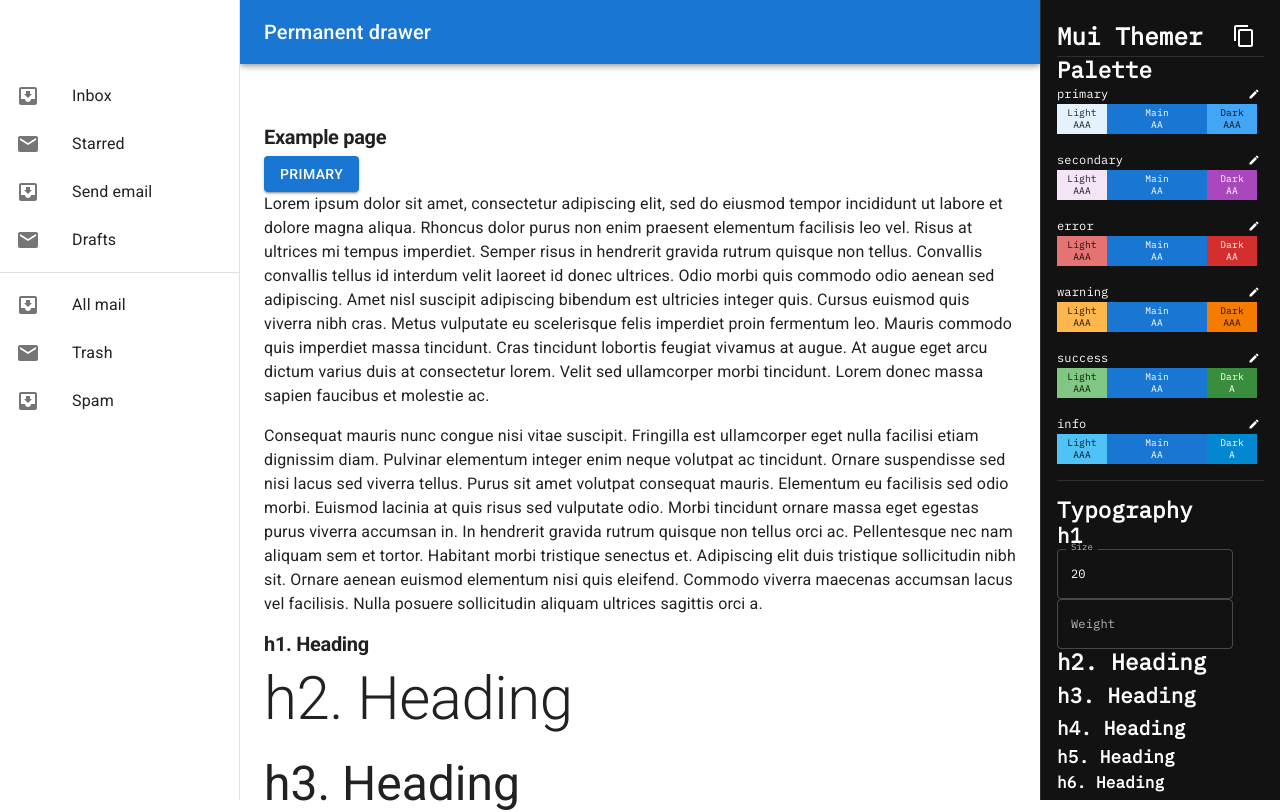
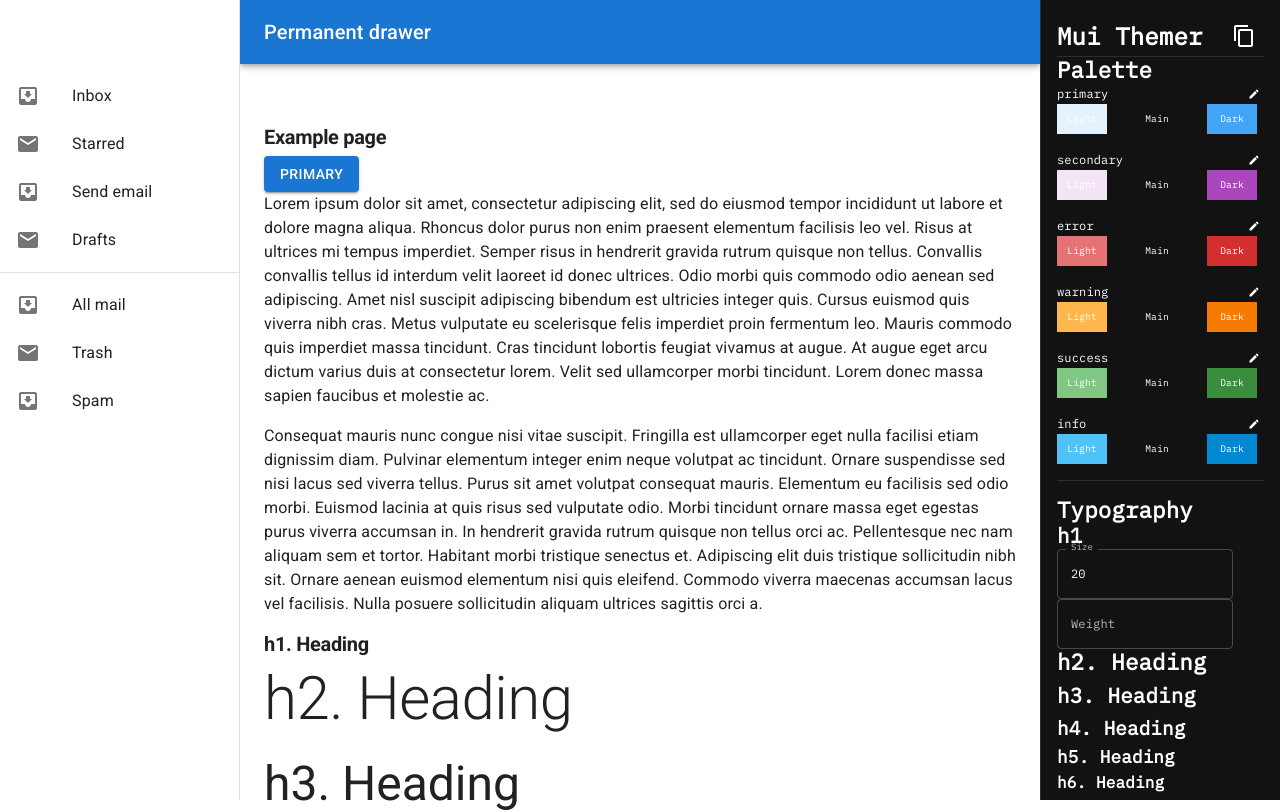
Before and after one commit to sernstberger/mui-themer, a React (Vite) app in the folder mui-themer/: page / in a window 1280 px wide. Shown: the top 812 px of the page. Built offline with nearby package versions, Linux system fonts and the light colour scheme.

Commit message:
improved color a bit

```diff
--- a/mui-themer/src/app/Components/ColorSwatch.tsx
+++ b/mui-themer/src/app/Components/ColorSwatch.tsx
@@ -17,9 +17,10 @@ const getAccessibilityRating = (contrast: number) => {
 
 export const ColorSwatch = ({ label, color, ...rest }: ColorSwatchProps) => {
   const theme = useTheme();
-  const contrastText = theme.palette.getContrastText(color);
-  const contrastRatio = chroma.contrast(color, contrastText);
-  const accessibilityRating = getAccessibilityRating(contrastRatio);
+  // console.log('$$$theme', color);
+  // const contrastText = theme.palette.getContrastText(color);
+  // const contrastRatio = chroma.contrast(color, contrastText);
+  // const accessibilityRating = getAccessibilityRating(contrastRatio);
 
   return (
     <Box
@@ -35,12 +36,12 @@ export const ColorSwatch = ({ label, color, ...rest }: ColorSwatchProps) => {
         ...rest.sx,
       }}
     >
-      <Typography variant="body2" color={contrastText}>
+      <Typography variant="body2" color="#FFFFFF">
         {label}
       </Typography>
-      <Typography variant="body2" color={contrastText}>
+      {/* <Typography variant="body2" color={contrastText}>
         {accessibilityRating}
-      </Typography>
+      </Typography> */}
     </Box>
   );
 };
--- a/mui-themer/src/app/Components/ColorSwatchList.tsx
+++ b/mui-themer/src/app/Components/ColorSwatchList.tsx
@@ -3,7 +3,7 @@ import { ColorProps, ColorSwatch } from './ColorSwatch';
 
 interface ColorSwatchListProps {
   colors: ColorProps[];
-  onColorClick: (color: string) => void;
+  onColorClick: (colors: ColorProps[]) => void;
 }
 
 export const ColorSwatchList = ({
@@ -17,7 +17,7 @@ export const ColorSwatchList = ({
           key={swatch.label}
           label={swatch.label}
           color={swatch.color}
-          onClick={() => onColorClick(swatch.color)}
+          onClick={() => onColorClick(colors)}
         />
       );
     })}
--- a/mui-themer/src/app/Components/PaletteItem.tsx
+++ b/mui-themer/src/app/Components/PaletteItem.tsx
@@ -117,7 +117,9 @@ export const PaletteItem = ({ color }: PaletteItemProps) => {
   };
 
   const handleColorClick = (color) => {
-    setValue('primaryColor', color);
+    const newColor = color.find((c) => c.label === '600')?.color;
+    setValue('primaryColor', newColor);
+    // setValue('primaryColor', color); // TODO: This doesn't work quite right
   };
 
   return (
@@ -132,8 +134,7 @@ export const PaletteItem = ({ color }: PaletteItemProps) => {
         <ColorSwatch label="Light" color={createColorLevel('light')} />
         <ColorSwatch
           label="Main"
-          // color={createColorLevel('main')}
-          color={formValues.primaryColor}
+          color={formValues.primaryColor.main}
           sx={{ width: 100 }}
         />
         <ColorSwatch label="Dark" color={createColorLevel('dark')} />
```
